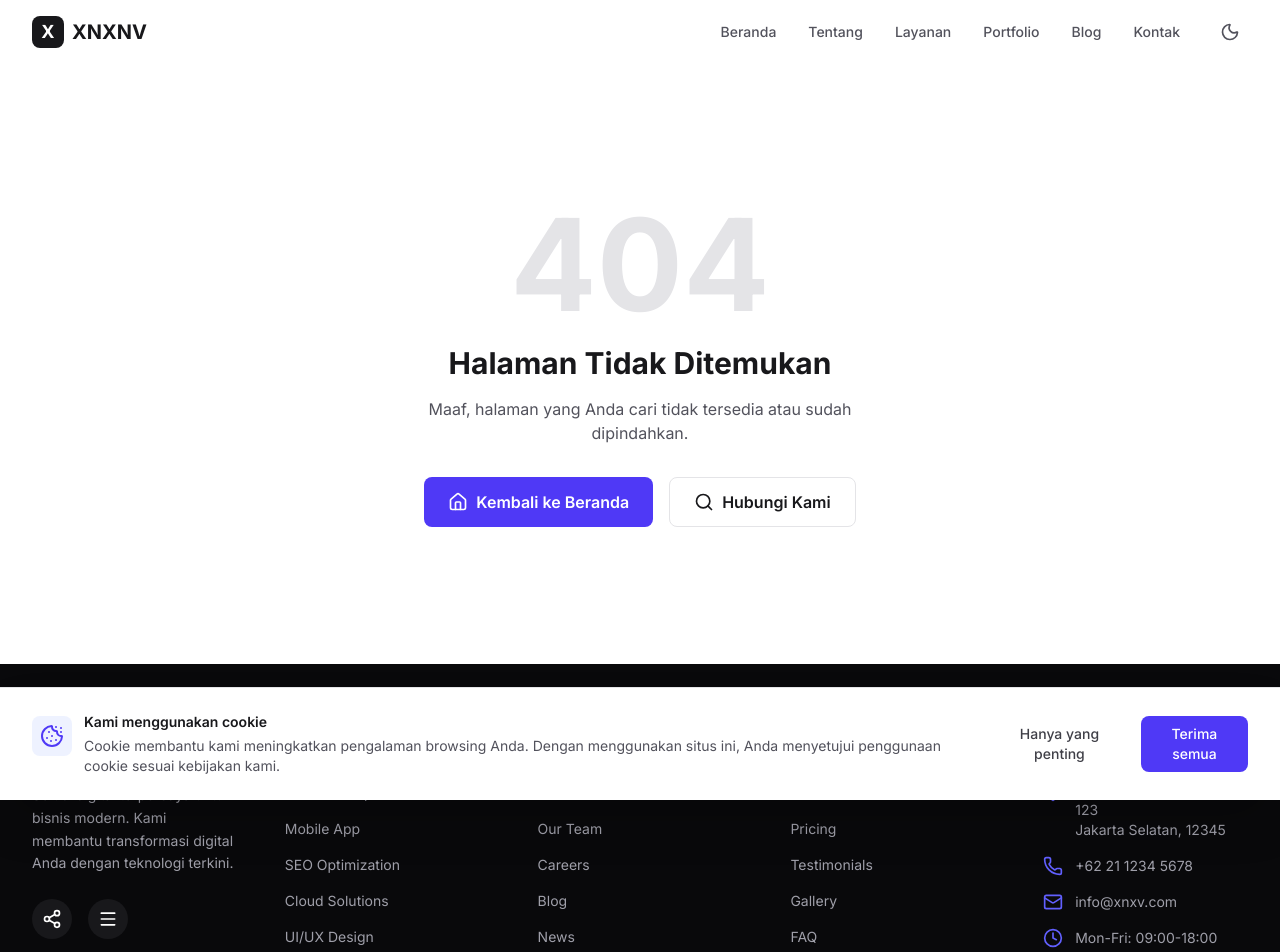
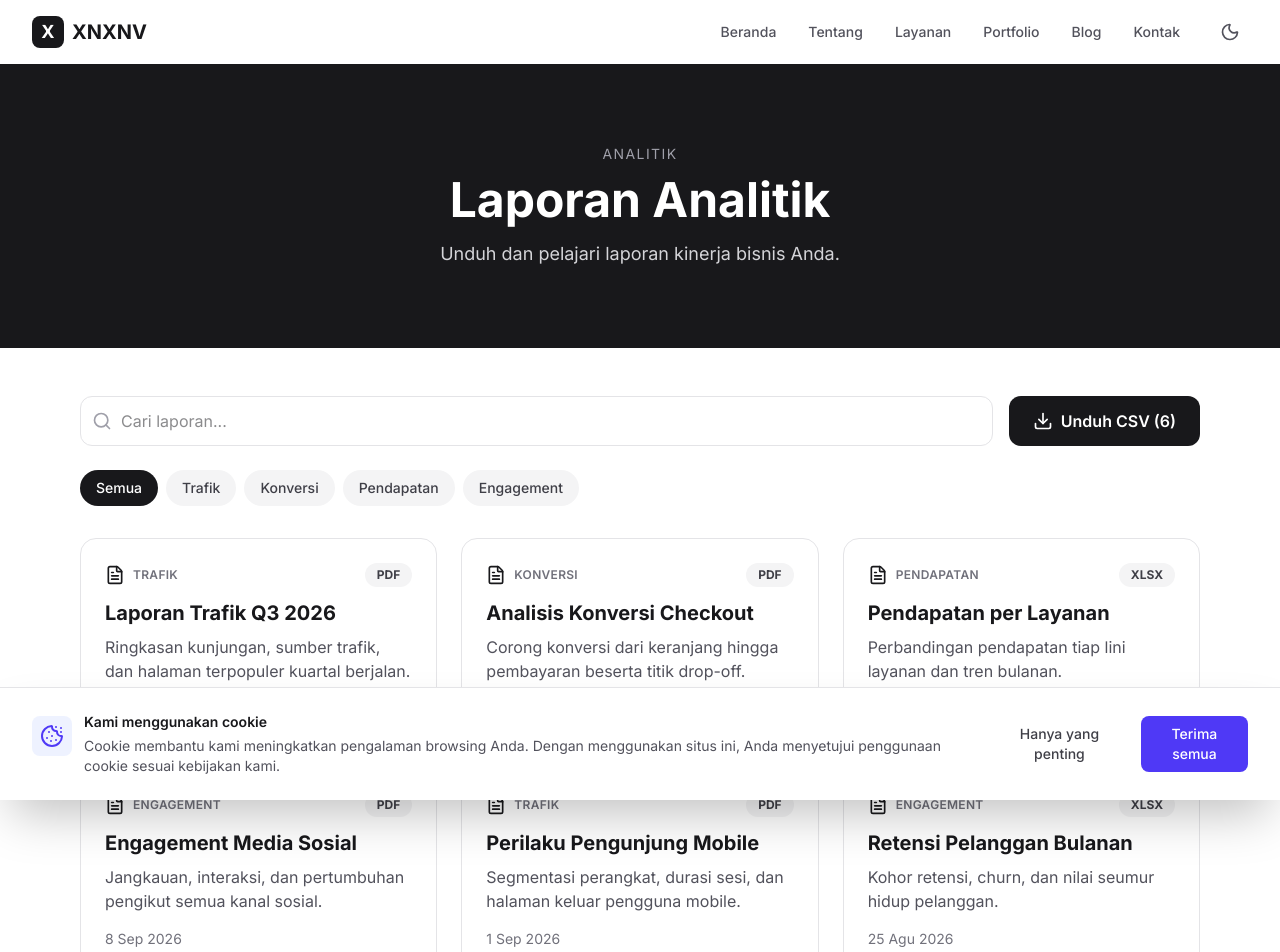
Before and after one commit to aryaapriawann-dev/XNXNV, a Next.js app: page /analytics/reports in a window 1280 px wide. Before the commit this address had no page. Shown: the top 952 px of the page. Built offline with nearby package versions, Linux system fonts and the light colour scheme.

Commit message:
feat(analytics): add Reports page

```diff
--- /dev/null
+++ b/src/app/analytics/reports/page.tsx
@@ -0,0 +1,199 @@
+"use client";
+
+import { useMemo, useState } from "react";
+import Link from "next/link";
+import { Search, FileText, Download, ChevronRight } from "lucide-react";
+
+interface Laporan {
+  id: string;
+  title: string;
+  kategori: string;
+  deskripsi: string;
+  tanggal: string;
+  format: string;
+}
+
+const CATEGORIES = [
+  { id: "all", label: "Semua" },
+  { id: "trafik", label: "Trafik" },
+  { id: "konversi", label: "Konversi" },
+  { id: "pendapatan", label: "Pendapatan" },
+  { id: "engagement", label: "Engagement" },
+] as const;
+
+const LAPORAN: Laporan[] = [
+  {
+    id: "1",
+    title: "Laporan Trafik Q3 2026",
+    kategori: "trafik",
+    deskripsi: "Ringkasan kunjungan, sumber trafik, dan halaman terpopuler kuartal berjalan.",
+    tanggal: "30 Sep 2026",
+    format: "PDF",
+  },
+  {
+    id: "2",
+    title: "Analisis Konversi Checkout",
+    kategori: "konversi",
+    deskripsi: "Corong konversi dari keranjang hingga pembayaran beserta titik drop-off.",
+    tanggal: "22 Sep 2026",
+    format: "PDF",
+  },
+  {
+    id: "3",
+    title: "Pendapatan per Layanan",
+    kategori: "pendapatan",
+    deskripsi: "Perbandingan pendapatan tiap lini layanan dan tren bulanan.",
+    tanggal: "15 Sep 2026",
+    format: "XLSX",
+  },
+  {
+    id: "4",
+    title: "Engagement Media Sosial",
+    kategori: "engagement",
+    deskripsi: "Jangkauan, interaksi, dan pertumbuhan pengikut semua kanal sosial.",
+    tanggal: "8 Sep 2026",
+    format: "PDF",
+  },
+  {
+    id: "5",
+    title: "Perilaku Pengunjung Mobile",
+    kategori: "trafik",
+    deskripsi: "Segmentasi perangkat, durasi sesi, dan halaman keluar pengguna mobile.",
+    tanggal: "1 Sep 2026",
+    format: "PDF",
+  },
+  {
+    id: "6",
+    title: "Retensi Pelanggan Bulanan",
+    kategori: "engagement",
+    deskripsi: "Kohor retensi, churn, dan nilai seumur hidup pelanggan.",
+    tanggal: "25 Agu 2026",
+    format: "XLSX",
+  },
+];
+
+function toCSV(rows: Laporan[]): string {
+  const header = "Judul,Kategori,Tanggal,Format";
+  const lines = rows.map((r) => `"${r.title}","${r.kategori}","${r.tanggal}","${r.format}"`);
+  return [header, ...lines].join("\n");
+}
+
+export default function ReportsPage() {
+  const [query, setQuery] = useState("");
+  const [cat, setCat] = useState<string>("all");
+
+  const filtered = useMemo(
+    () =>
+      LAPORAN.filter(
+        (l) =>
+          (cat === "all" || l.kategori === cat) &&
+          (l.title.toLowerCase().includes(query.toLowerCase()) ||
+            l.deskripsi.toLowerCase().includes(query.toLowerCase()))
+      ),
+    [query, cat]
+  );
+
+  const downloadCSV = () => {
+    const blob = new Blob([toCSV(filtered)], { type: "text/csv;charset=utf-8" });
+    const url = URL.createObjectURL(blob);
+    const a = document.createElement("a");
+    a.href = url;
+    a.download = "laporan-analitik.csv";
+    a.click();
+    URL.revokeObjectURL(url);
+  };
+
+  return (
+    <div className="flex flex-col min-h-screen">
+      <section className="py-20 bg-zinc-900 text-white text-center">
+        <div className="max-w-4xl mx-auto px-4">
+          <p className="text-sm uppercase tracking-widest text-zinc-400 mb-3">
+            Analitik
+          </p>
+          <h1 className="text-4xl sm:text-5xl font-bold mb-4">Laporan Analitik</h1>
+          <p className="text-lg text-zinc-300">
+            Unduh dan pelajari laporan kinerja bisnis Anda.
+          </p>
+        </div>
+      </section>
+
+      <section className="py-12 bg-white dark:bg-slate-950">
+        <div className="max-w-6xl mx-auto px-4">
+          <div className="flex flex-col md:flex-row gap-4 mb-6">
+            <div className="relative flex-1">
+              <Search className="absolute left-3 top-1/2 -translate-y-1/2 h-5 w-5 text-zinc-400" />
+              <input
+                value={query}
+                onChange={(e) => setQuery(e.target.value)}
+                placeholder="Cari laporan..."
+                className="w-full pl-10 pr-4 py-3 rounded-xl border border-zinc-200 dark:border-slate-700 bg-white dark:bg-slate-900 text-zinc-900 dark:text-white"
+              />
+            </div>
+            <button
+              onClick={downloadCSV}
+              className="inline-flex items-center justify-center gap-2 px-6 py-3 bg-zinc-900 text-white rounded-xl font-semibold hover:bg-zinc-700 transition-colors"
+            >
+              <Download className="h-5 w-5" /> Unduh CSV ({filtered.length})
+            </button>
+          </div>
+          <div className="flex flex-wrap gap-2 mb-8">
+            {CATEGORIES.map((c) => (
+              <button
+                key={c.id}
+                onClick={() => setCat(c.id)}
+                className={`px-4 py-2 rounded-full text-sm font-medium transition-colors ${
+                  cat === c.id
+                    ? "bg-zinc-900 text-white dark:bg-white dark:text-zinc-900"
+                    : "bg-zinc-100 text-zinc-700 dark:bg-slate-800 dark:text-zinc-300"
+                }`}
+              >
+                {c.label}
+              </button>
+            ))}
+          </div>
+
+          {filtered.length === 0 ? (
+            <p className="text-center text-zinc-500 py-12">
+              Tidak ada laporan yang cocok dengan pencarian.
+            </p>
+          ) : (
+            <div className="grid grid-cols-1 md:grid-cols-2 lg:grid-cols-3 gap-6">
+              {filtered.map((l) => (
+                <div
+                  key={l.id}
+                  className="p-6 rounded-2xl border border-zinc-200 dark:border-slate-800 bg-white dark:bg-slate-900"
+                >
+                  <div className="flex items-center justify-between mb-3">
+                    <div className="flex items-center gap-2">
+                      <FileText className="h-5 w-5 text-zinc-900 dark:text-white" />
+                      <span className="text-xs font-semibold uppercase tracking-wide text-zinc-500">
+                        {l.kategori}
+                      </span>
+                    </div>
+                    <span className="text-xs font-bold px-3 py-1 rounded-full bg-zinc-100 dark:bg-slate-800 text-zinc-700 dark:text-zinc-300">
+                      {l.format}
+                    </span>
+                  </div>
+                  <h2 className="text-xl font-bold text-zinc-900 dark:text-white mb-2">
+                    {l.title}
+                  </h2>
+                  <p className="text-zinc-600 dark:text-zinc-400 mb-4">{l.deskripsi}</p>
+                  <p className="text-sm text-zinc-500">{l.tanggal}</p>
+                </div>
+              ))}
+            </div>
+          )}
+
+          <div className="flex justify-center mt-12">
+            <Link
+              href="/analytics/detail"
+              className="inline-flex items-center gap-2 px-6 py-3 bg-zinc-900 text-white rounded-full font-semibold hover:bg-zinc-700 transition-colors"
+            >
+              Lihat Analitik Detail <ChevronRight className="h-5 w-5" />
+            </Link>
+          </div>
+        </div>
+      </section>
+    </div>
+  );
+}
```
